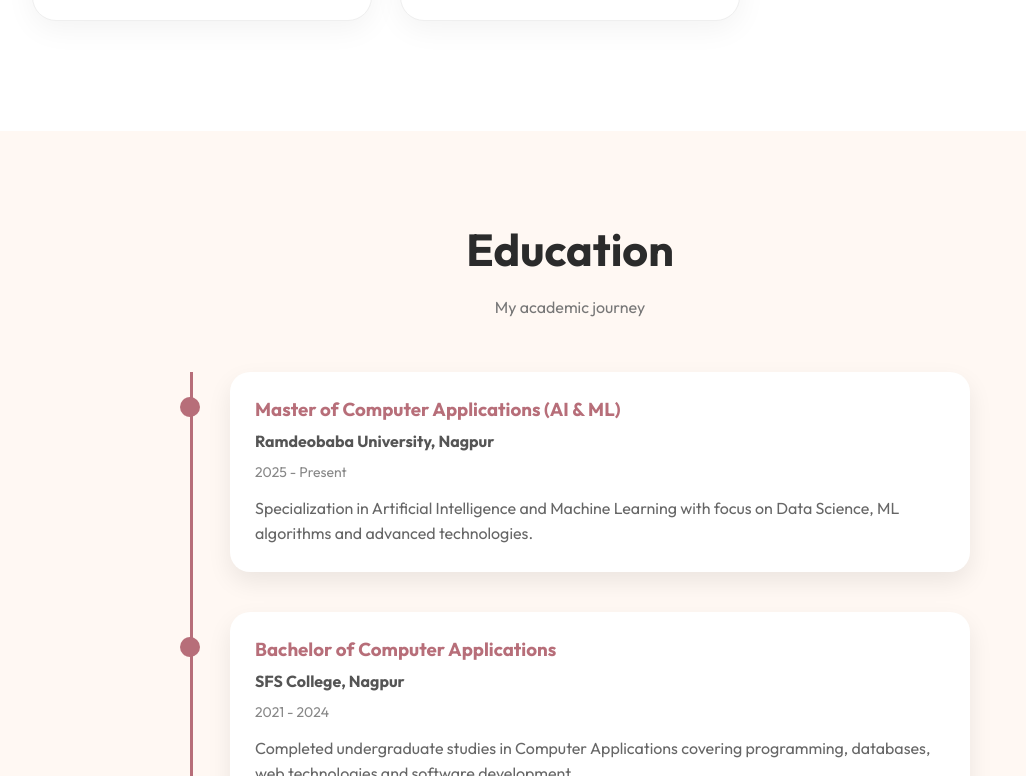
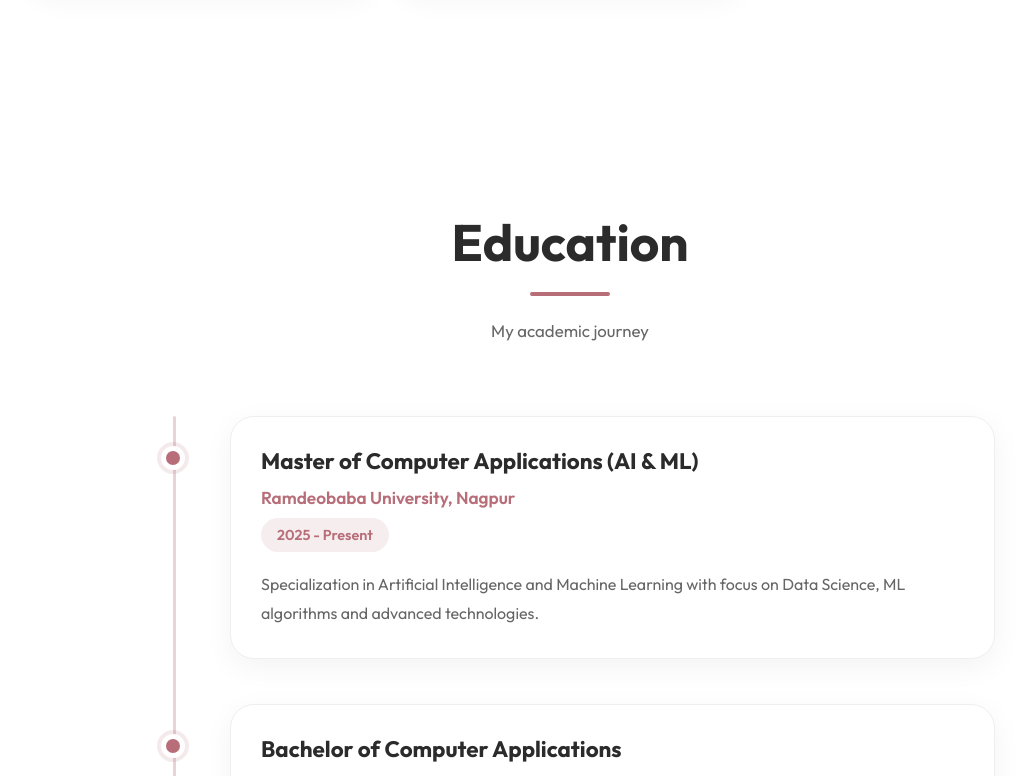
Before and after one commit to Rishikaj03/PORTFOLIO, a React app: page / in a window 1280 px wide. Shown: the part 3044-3820 px from the top of the page, without its empty margins (70-1096 px from the left). Built offline with nearby package versions, Linux system fonts and the light colour scheme; the HTML template or start-up script is replaced by a standard one.

Commit message:
Enhanced UI with premium navbar and design system

```diff
--- a/src/Education.css
+++ b/src/Education.css
@@ -1,130 +1,242 @@
+/* =========================
+      EDUCATION SECTION
+========================= */
+
 .education {
+    background: #fff;
+}
 
-  padding:90px 8%;
-  background:#fff8f3;
+/* ---------- Heading ---------- */
+
+.education h2 {
+    text-align: center;
+
+    font-size: 3.2rem;
+
+    color: var(--text);
+
+    font-weight: 700;
+
+    margin-bottom: 20px;
+}
+
+.education h2::after {
+    content: "";
+
+    display: block;
+
+    width: 80px;
+    height: 4px;
+
+    background: var(--primary);
+
+    border-radius: 50px;
+
+    margin: 18px auto 0;
+}
+
+.education-subtitle {
+
+    max-width: 700px;
+
+    margin: 0 auto 70px;
+
+    text-align: center;
+
+    color: var(--text-light);
+
+    font-size: 1.05rem;
+
+    line-height: 1.8;
+}
+
+/* ---------- Timeline ---------- */
+
+.timeline {
+
+    position: relative;
+
+    max-width: 850px;
+
+    margin: auto;
+}
+
+.timeline::before {
+
+    content: "";
+
+    position: absolute;
+
+    left: 28px;
+
+    top: 0;
+
+    width: 3px;
+
+    height: 100%;
+
+    background: rgba(183,110,121,.3);
+
+    border-radius: 10px;
+}
+
+/* ---------- Timeline Item ---------- */
+
+.timeline-item {
+
+    position: relative;
+
+    padding-left: 85px;
+
+    margin-bottom: 45px;
+}
+
+/* ---------- Dot ---------- */
+
+.timeline-dot {
+
+    position: absolute;
+
+    left: 16px;
+
+    top: 30px;
+
+    width: 24px;
+
+    height: 24px;
+
+    border-radius: 50%;
+
+    background: var(--primary);
+
+    border: 5px solid white;
+
+    box-shadow: 0 0 0 4px rgba(183,110,121,.15);
+
+    transition: .35s ease;
+}
+
+.timeline-item:hover .timeline-dot {
+
+    transform: scale(1.2);
 
 }
 
+/* ---------- Card ---------- */
 
-.education h2 {
+.education-card {
 
-  text-align:center;
-  font-size:2.8rem;
-  color:#2b2b2b;
+    background: white;
+
+    padding: 30px;
+
+    border-radius: 24px;
+
+    border: 1px solid #efefef;
+
+    box-shadow: 0 8px 30px rgba(0,0,0,.05);
+
+    transition: all .35s ease;
+}
+
+.education-card:hover {
+
+    transform: translateY(-8px);
+
+    border-color: rgba(183,110,121,.25);
+
+    box-shadow: 0 18px 35px rgba(183,110,121,.15);
 
 }
 
-
-.education-subtitle {
-
-  text-align:center;
-  color:#777;
-  margin-top:10px;
-
-}
-
-
-.timeline {
-
-  position:relative;
-  margin-top:50px;
-  max-width:800px;
-  margin-left:auto;
-  margin-right:auto;
-
-}
-
-
-.timeline::before {
-
-  content:"";
-
-  position:absolute;
-
-  left:20px;
-
-  top:0;
-
-  width:3px;
-
-  height:100%;
-
-  background:#b76e79;
-
-}
-
-
-.timeline-item {
-
-  position:relative;
-
-  padding-left:60px;
-
-  margin-bottom:40px;
-
-}
-
-
-.timeline-dot {
-
-  position:absolute;
-
-  left:10px;
-
-  top:25px;
-
-  width:20px;
-
-  height:20px;
-
-  border-radius:50%;
-
-  background:#b76e79;
-
-}
-
-
-.education-card {
-
-  background:white;
-
-  padding:25px;
-
-  border-radius:20px;
-
-  box-shadow:
-  0 10px 25px rgba(0,0,0,0.08);
-
-}
-
+/* ---------- Degree ---------- */
 
 .education-card h3 {
 
-  color:#b76e79;
+    color: var(--text);
 
+    font-size: 1.4rem;
+
+    margin-bottom: 12px;
 }
 
+/* ---------- College ---------- */
 
 .education-card h4 {
 
-  margin:10px 0;
-  color:#555;
+    color: var(--primary);
 
+    font-size: 1.08rem;
+
+    font-weight: 600;
+
+    margin-bottom: 10px;
 }
 
+/* ---------- Year ---------- */
 
 .education-card span {
 
-  color:#888;
-  font-size:14px;
+    display: inline-block;
 
+    background: rgba(183,110,121,.12);
+
+    color: var(--primary);
+
+    padding: 8px 16px;
+
+    border-radius: 30px;
+
+    font-size: .9rem;
+
+    font-weight: 600;
+
+    margin-bottom: 18px;
 }
 
+/* ---------- Description ---------- */
 
 .education-card p {
 
-  margin-top:15px;
-  color:#666;
-  line-height:1.6;
+    color: var(--text-light);
+
+    line-height: 1.8;
+}
+
+/* ---------- Responsive ---------- */
+
+@media (max-width:768px){
+
+    .education h2{
+
+        font-size:2.3rem;
+
+    }
+
+    .education-subtitle{
+
+        margin-bottom:50px;
+
+        font-size:1rem;
+
+    }
+
+    .timeline::before{
+
+        left:18px;
+
+    }
+
+    .timeline-item{
+
+        padding-left:60px;
+
+    }
+
+    .timeline-dot{
+
+        left:7px;
+
+    }
 
 }
--- a/src/Footer.jsx
+++ b/src/Footer.jsx
@@ -42,19 +42,6 @@ function Footer() {
         </div>
 
 
-        <div className="social-links">
-
-          <a href="#">
-            GitHub
-          </a>
-
-          <a href="#">
-            LinkedIn
-          </a>
-
-        </div>
-
-
         <p className="copyright">
 
           © 2026 Rishika. All Rights Reserved.
--- a/src/Skills.jsx
+++ b/src/Skills.jsx
@@ -15,7 +15,7 @@ function Skills() {
     {
       title: "Programming",
       icon: <FaCode />,
-      items: ["Python", "C++", "Java", "SQL"],
+      items: ["Python", "Java", "SQL"],
     },
 
     {
@@ -25,7 +25,6 @@ function Skills() {
         "Machine Learning",
         "Deep Learning",
         "Natural Language Processing",
-        "Computer Vision",
       ],
     },
 
@@ -73,12 +72,10 @@ function Skills() {
 
       <div className="skills-heading">
 
+        <h2>Skills & Technologies</h2>
         <span className="skills-tag">
-          TECHNOLOGIES & TOOLSI WORK WITH
+          TECHNOLOGIES & TOOLS I WORK WITH
         </span>
-
-        <h2>Skills & Technologies</h2>
-
       </div>
 
       <p className="skill-subtitle">
```
